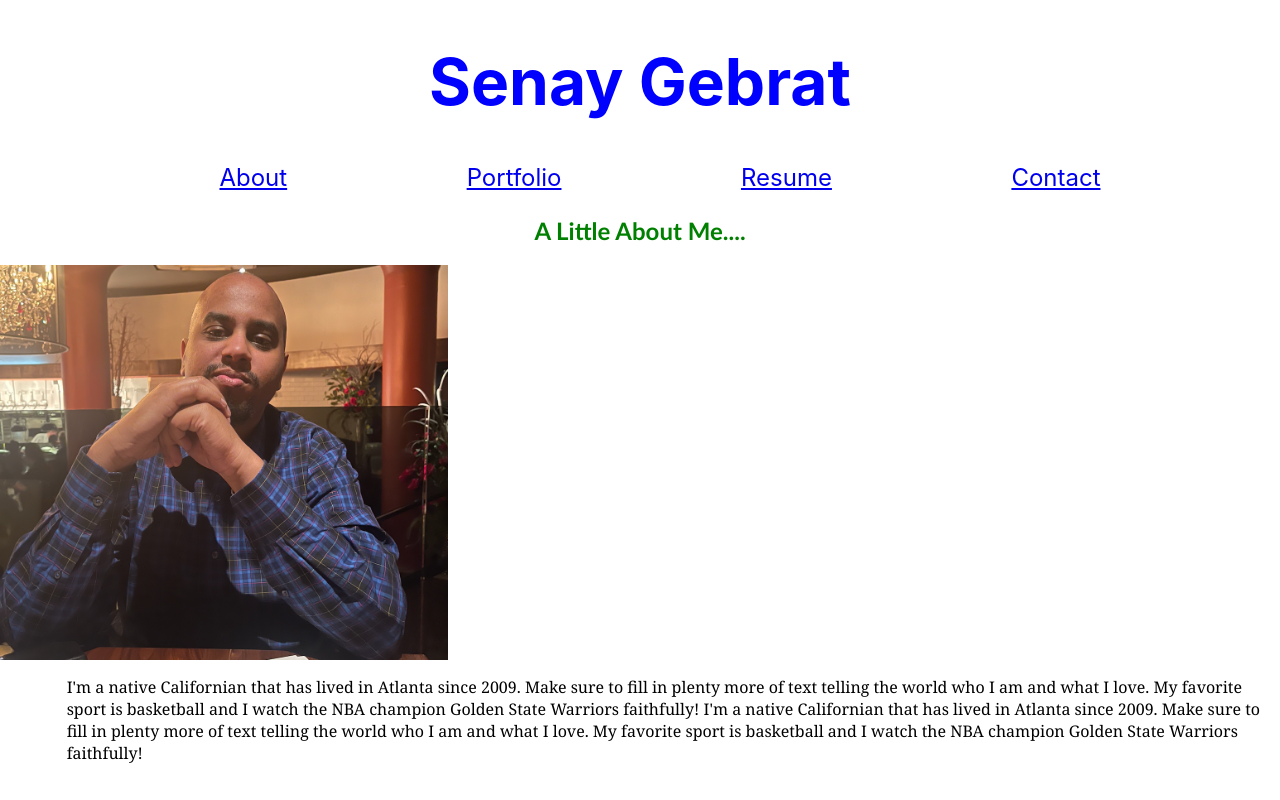
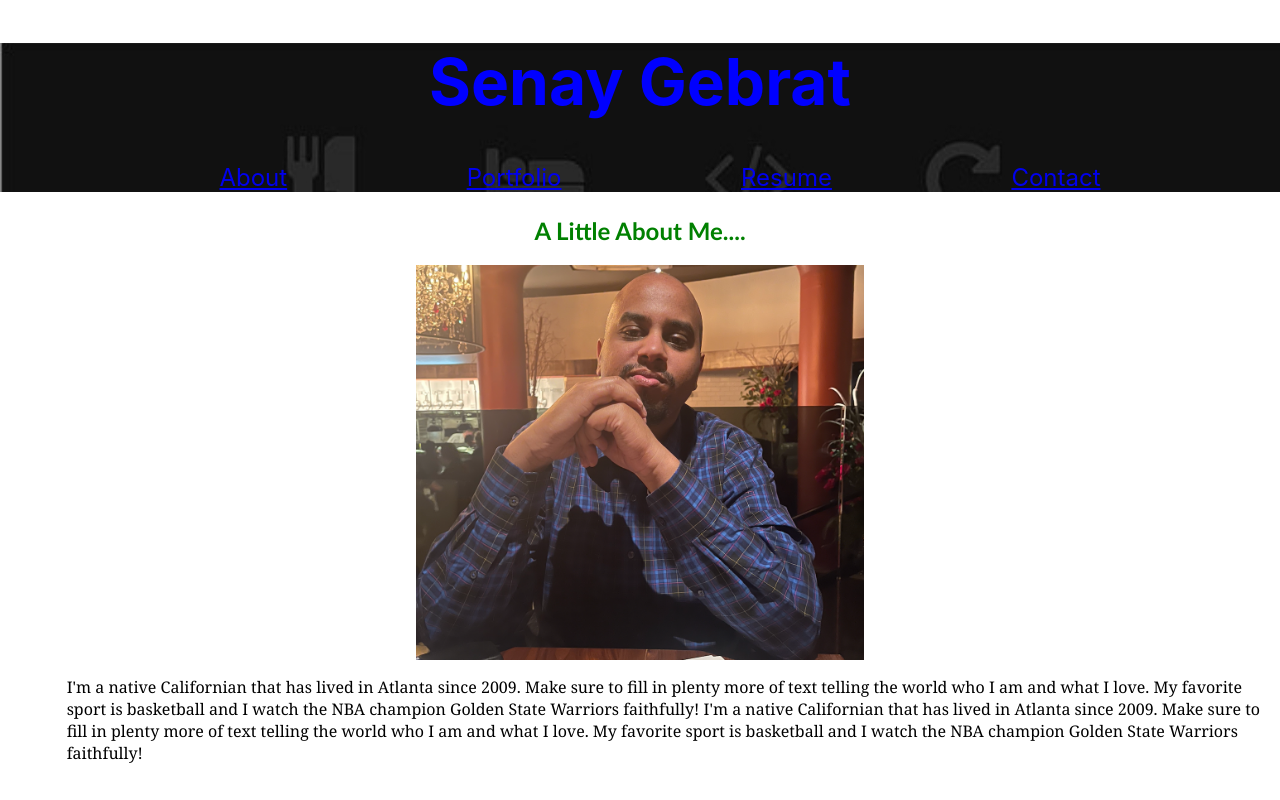
Before and after one commit to senaygebrat/My-Portfolio, a React (Create React App) app in the folder my-portfolio/: page / in a window 1280 px wide. Built offline with nearby package versions, Linux system fonts and the light colour scheme.

Commit message:
styling change to about page

```diff
--- a/my-portfolio/src/App.css
+++ b/my-portfolio/src/App.css
@@ -13,7 +13,10 @@
   text-align: center;
   font-size: 24pt;
   color: blue;
+  background-image: url('./assets/images/eat-sleep-code.jpg');
 }
+
+
 
 
 
@@ -49,10 +52,11 @@
   font-family:Georgia, 'Times New Roman', Times, serif;
 }
 
-/* .box {
+.custom-box {
   display: flex;
-  justify-content: center;
-} */
+  align-items: center;
+  flex-direction: column;
+}
 
 
 /*//////////////////
--- a/my-portfolio/src/components/pages/About.js
+++ b/my-portfolio/src/components/pages/About.js
@@ -5,7 +5,7 @@ function About() {
   return (
     <div className="about-page">
       <h2 className='intro'>A Little About Me....</h2>
-      <div className='box'>
+      <div className='custom-box'>
         <img className='selfie' src={senay} alt='self-portrait'></img>
       <p className='summary'>I'm a native Californian that has lived in Atlanta since 2009. Make sure to fill in plenty more of text telling the world who I am and what I love. My favorite sport is basketball and I watch the NBA champion Golden State Warriors faithfully! I'm a native Californian that has lived in Atlanta since 2009. Make sure to fill in plenty more of text telling the world who I am and what I love. My favorite sport is basketball and I watch the NBA champion Golden State Warriors faithfully!</p>
       </div>
```
